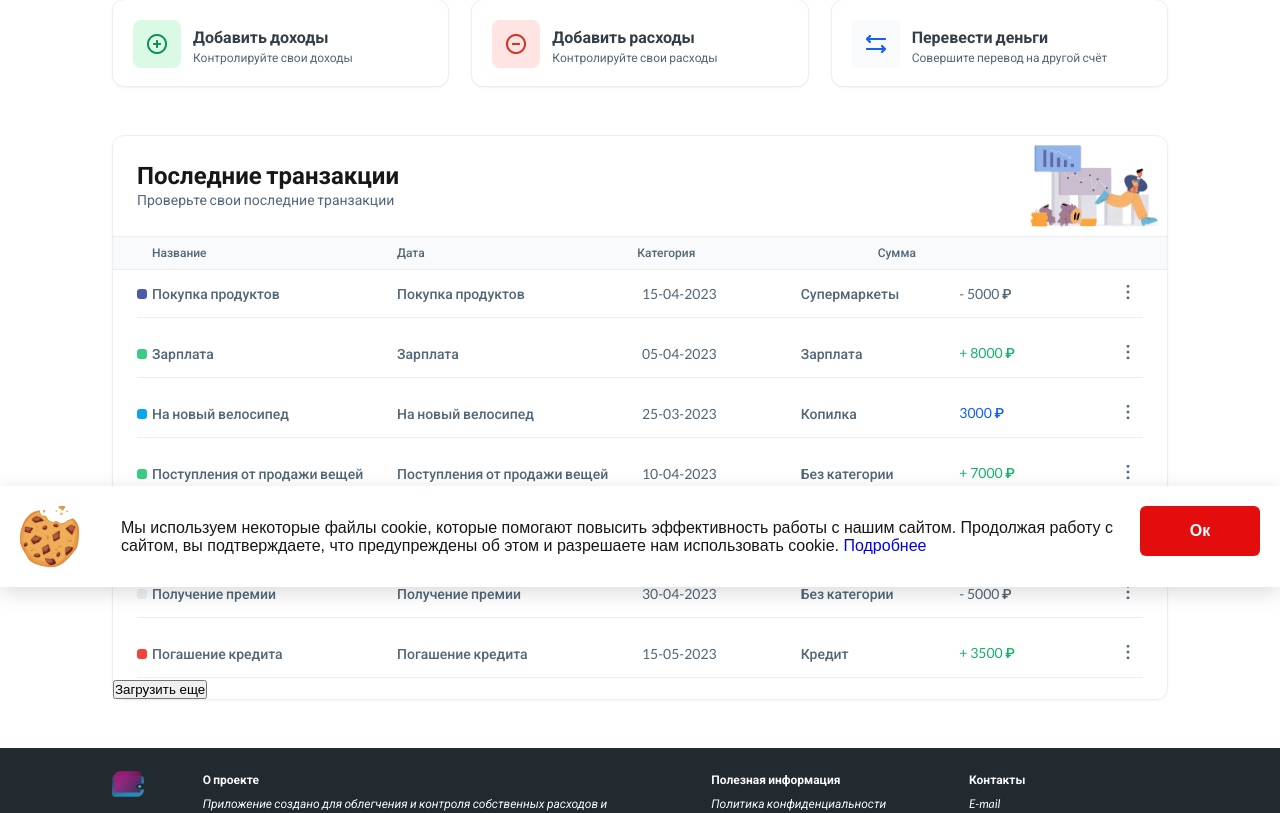
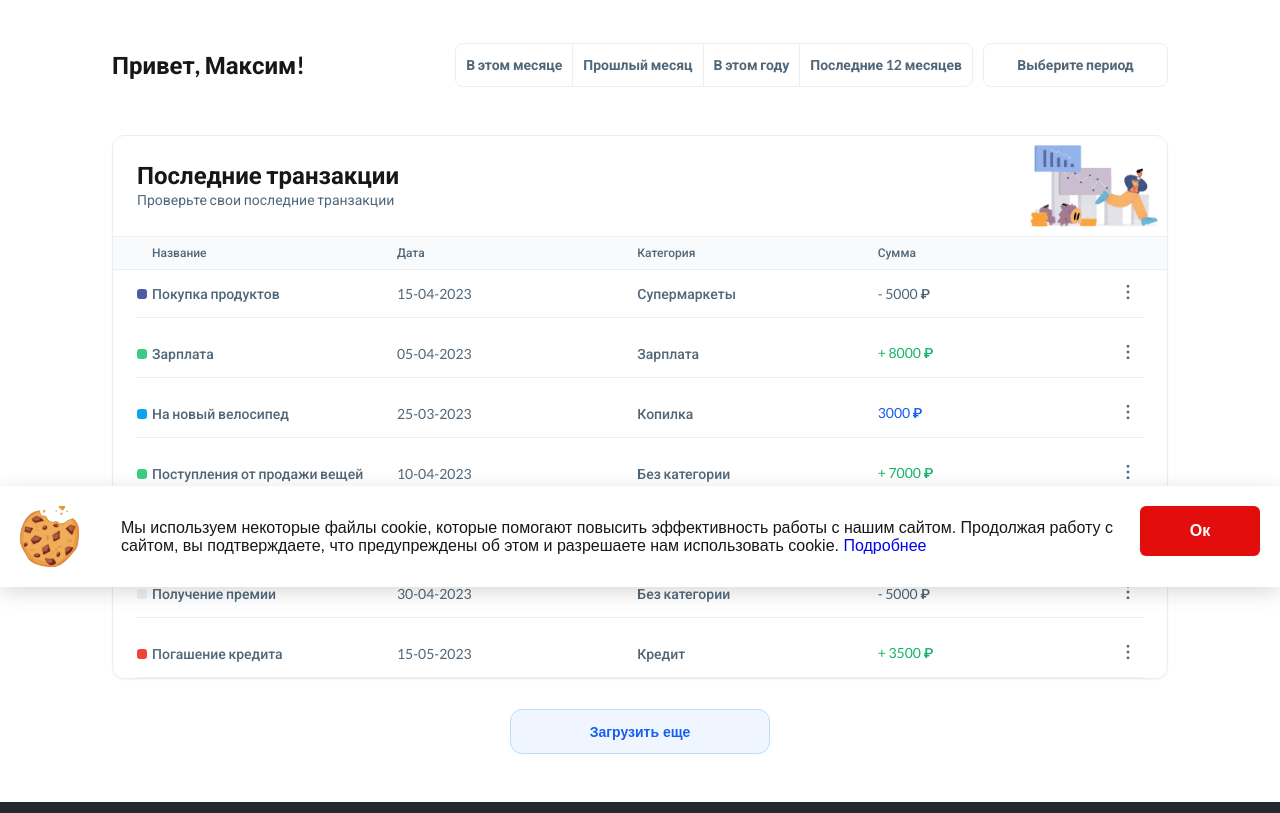
Before and after one commit to Lugovskoy-Maxim/wallet, a Next.js app: page /transactions in a window 1280 px wide. Shown: the part 213-1026 px from the top of the page. Built offline with nearby package versions, Linux system fonts and the light colour scheme.

Commit message:
add: more button

```diff
--- a/app/transactions/page.tsx
+++ b/app/transactions/page.tsx
@@ -6,8 +6,8 @@ import styles from './transactions.module.scss'
 export default function Transactions() {
   return (
     <section className={styles.transactions}>
+      <TransactionActions />
       <Filters />
-      <TransactionActions />
       <LastTransactions />
     </section>
   );
--- a/components/LastTransactions/LastTransactions.tsx
+++ b/components/LastTransactions/LastTransactions.tsx
@@ -32,6 +32,7 @@ export default function LastTransactions() {
   // const [numberRecentTrans, setNumberRecentTrans] = useState(10); // Текущая страница
 
   return (
+    <section className={styles.container}>
       <div className={styles.lastTransactions}>
         <div className={styles.header}>
           <h2>Последние транзакции</h2>
@@ -54,7 +55,6 @@ export default function LastTransactions() {
                   style={{ backgroundColor: category.color }}
                 ></span>
                 <p className={styles.name}>{name}</p>
-              <p className={styles.name}>{name}</p>
                 <p className={styles.date}>{date}</p>
                 <p className={styles.category}>{category.name}</p>
                 <p className={`${styles.amount} ${styles[type]}`}>
@@ -69,7 +69,8 @@ export default function LastTransactions() {
             )
           )}
         </ul>
-      {<button className={styles.loadMore}>Загрузить еще</button>}
       </div>
+      <button className={styles.loadMore}>Загрузить еще</button>
+    </section>
   );
 }
--- a/components/LastTransactions/lastTransactions.module.scss
+++ b/components/LastTransactions/lastTransactions.module.scss
@@ -1,16 +1,26 @@
+.container {
+  display: flex;
+  flex-direction: column;
+  align-items: center;
+  width: 100%;
+  gap: 30px;
+}
+
 .lastTransactions {
+  display: flex;
+  flex-direction: column;
+  align-items: center;
   border: 1px solid var(--gray-100);
   border-radius: 12px;
   width: 100%;
   height: auto;
   box-shadow: 0 1px 2px 0 rgba(16, 24, 40, 0.05);
 
-
   .header {
     padding: 24px;
     width: 100%;
     height: 100px;
-    background-image: url('../../public/bg/piggy_bank_broken.png');
+    background-image: url("../../public/bg/piggy_bank_broken.png");
     background-position: right;
     background-repeat: no-repeat;
     background-size: contain;
@@ -28,7 +38,7 @@
     flex-shrink: 0;
     width: 25px;
 
-    button{
+    button {
       border: none;
       background: none;
       cursor: pointer;
@@ -78,6 +88,7 @@
     flex-direction: column;
     gap: 12px;
     padding: 0 24px;
+    width: 100%;
 
     li {
       display: flex;
@@ -115,3 +126,15 @@
     border-radius: 3px;
   }
 }
+
+.loadMore {
+  cursor: pointer;
+  border: 1px solid var(--brand-200);
+  border-radius: 12px;
+  width: 260px;
+  height: 45px;
+  background: var(--brand-50);
+  font-weight: 700;
+  font-size: 14px;
+  color: var(--brand-600);
+}
--- a/constants/MokeData.ts
+++ b/constants/MokeData.ts
@@ -1,5 +1,16 @@
 import arrowUp from '../public/icons/arrow_up.svg';
 import arrowDown from '../public/icons/arrow_down.svg';
+
+export const walletsList = [
+  {
+    id: 1,
+    name: 'Основной кошелек',
+    balance: 35502.45,
+    currency: 'RUB',
+    isDefault: true,
+
+  },
+]
 
 // Данные баланса
 export const balanceData = [
```
Also changed, not shown: app/globals.css (+4 -4 lines), components/Wallets/Wallets.tsx (added, +8 -0 lines), 1 other file (tests, documents, lock files or other folders). Lines whose indentation alone changed are shown as unchanged.
